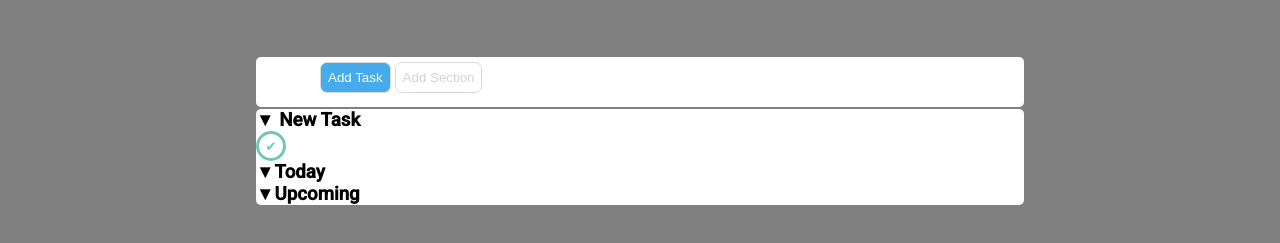
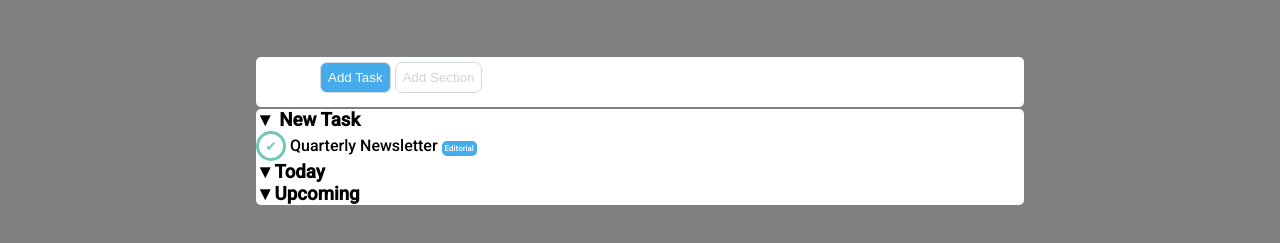
Before and after one commit to LucaBeltrami10/html-css-toboolist, a plain HTML site: page index.html in a window 1280 px wide. Shown: the part 87-330 px from the top of the page. Drawn offline with Linux system fonts and the light colour scheme.

Commit message:
aggiunti stickers

```diff
--- a/css/style.css
+++ b/css/style.css
@@ -40,7 +40,18 @@ header>h1,img{
     height: 50px;
     padding-left: 5%;
     padding-top: 5px;
+}
+.task{
+    display: inline-block;
+}
 
+/* STICKERS */
+.editorial{
+    padding: 3px;
+    background-color: #45abea;
+    border-radius: 5px;
+    font-size: 0.5em;
+    color: white;
 }
 
 
@@ -103,3 +114,8 @@ header>h1,img{
     height: 30px;
     border: 3px solid #e73a31;
 }
+
+.sticker{
+    display: inline-block;
+
+}
--- a/index.html
+++ b/index.html
@@ -28,6 +28,8 @@
             <!-- New task -->
             <h3>&#9660; New Task</h3>
             <button class="done"> &#10004;</button>
+            <p class="task">Quarterly Newsletter</p>
+            <div class="sticker editorial">Editorial</div>
             <!-- Today -->
             <h3>&#9660;Today</h3>
             <!-- Upcoming -->
```
